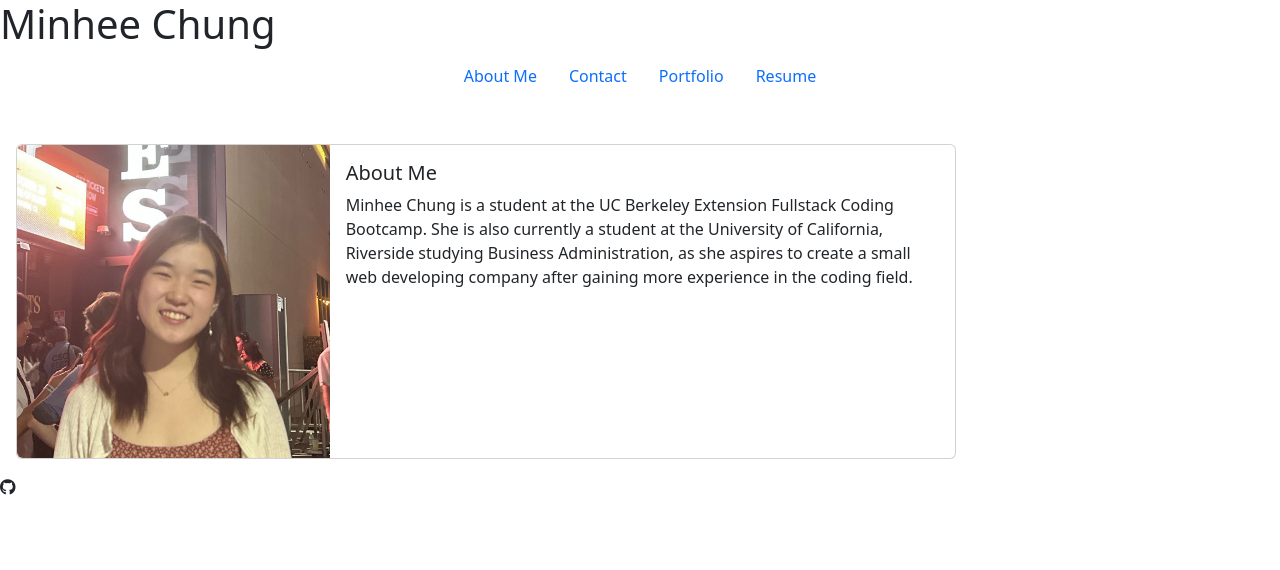
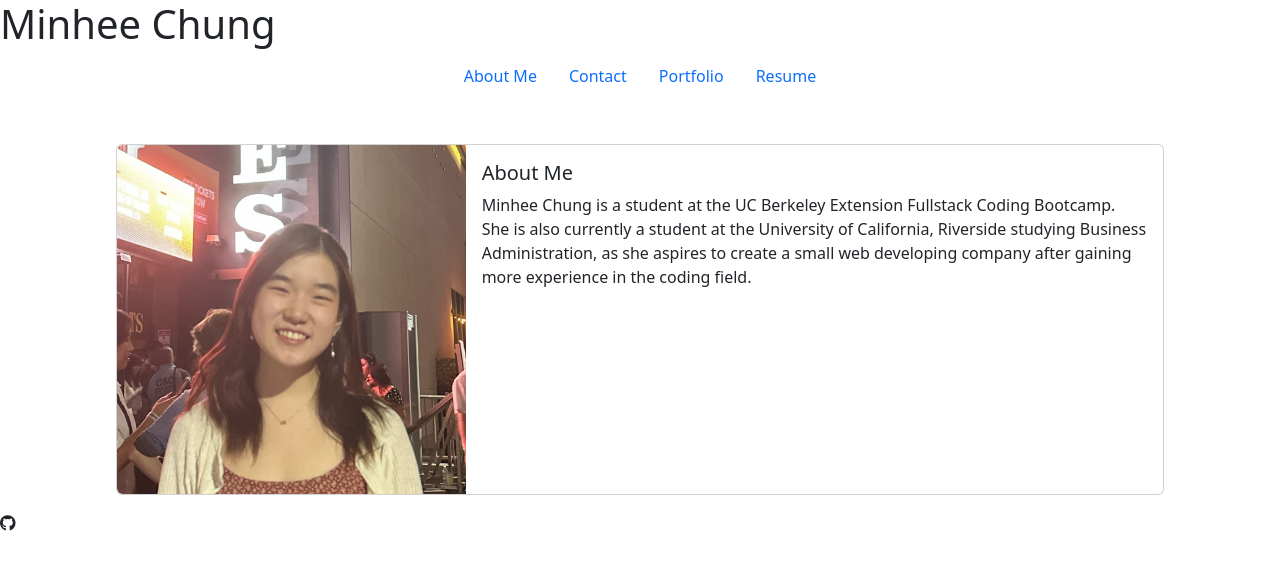
Before and after one commit to mchung03/react-portfolio, a React (Vite) app: page / in a window 1280 px wide. Shown: the top 570 px of the page. Built offline with nearby package versions, Linux system fonts and the light colour scheme.

Commit message:
fixed max width of about page

```diff
--- a/src/components/pages/About.jsx
+++ b/src/components/pages/About.jsx
@@ -1,6 +1,6 @@
 export default function About() {
     return (
-        <div class="card mb-3 mt-5" style={{maxWidth: "940px"}}>
+        <div class="card mb-3 mt-5 mx-auto" style={{maxWidth: "1048px"}}>
         <div class="row g-0">
             <div class="col-md-4">
             <img src="../../../images/image0.jpeg" class="img-fluid rounded-start" alt="Profile Photo"></img>
```
